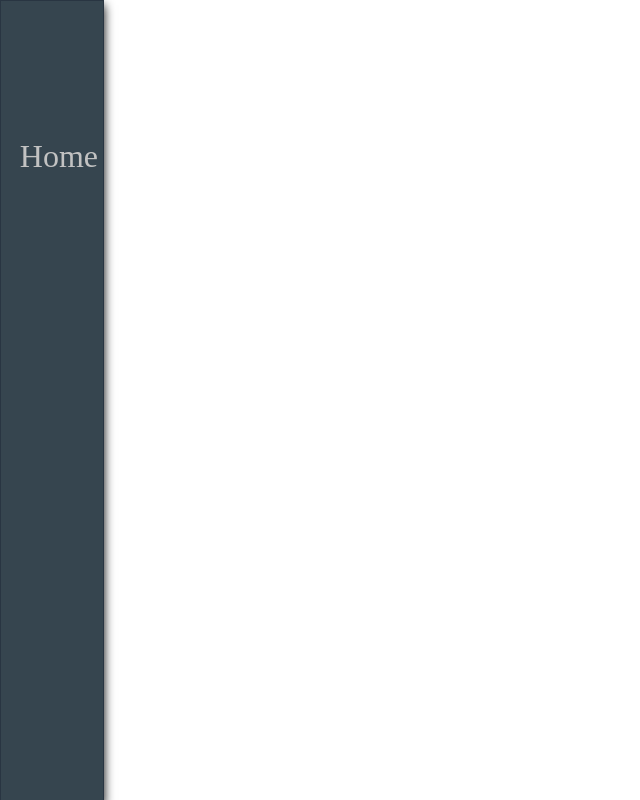
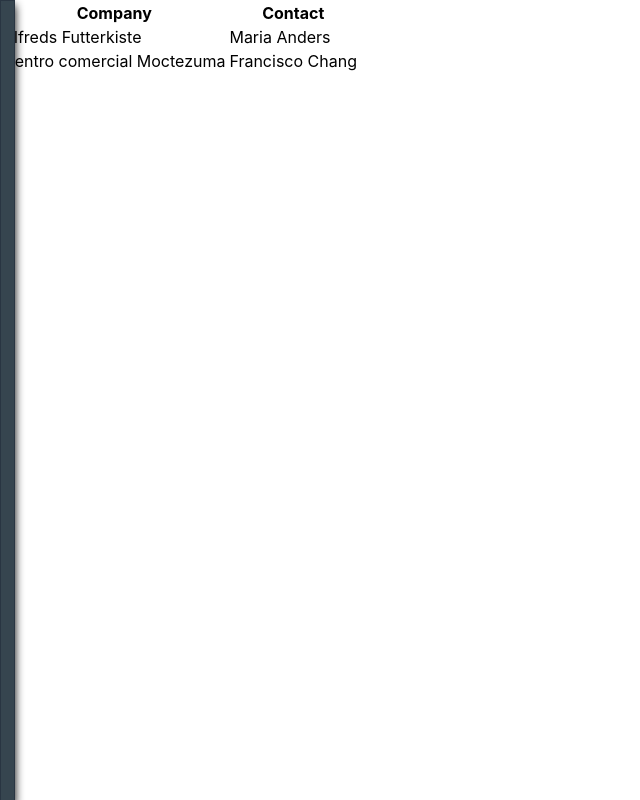
Before and after one commit to NSBEStevens/CTF, a React (Create React App) app: page / in a window 1280 px wide. Shown: the whole page, without its empty margins (0-640 px from the left). Built offline with nearby package versions, Linux system fonts and the light colour scheme.

Commit message:
First yay

```diff
--- a/src/App.js
+++ b/src/App.js
@@ -1,23 +1,15 @@
-import { useState } from 'react';
+import { useEffect, useRef, useState } from 'react';
 import './App.css';
-import { Display } from './components/componentPicker'
-import { Home } from './components/components'
-
-const nav = [
-  {
-    page:0,
-    title:"Home",
-    component: Home
-  }
-];
+import { Problems } from './components/components'
+import { Display } from './components/componentPicker';
+import { Scoreboard } from './Scoreboard/scoreboard'
 
 function Nav(props) {
-
   return (
     <div className="nav">
       <ul>
         {
-          nav.map(x=>{
+          props.nav.map(x=>{
             return (<li key={x.page}>
               <button className={"nava"} onClick={() => props.setPage(x.page)}>{x.title}</button>
             </li>)
@@ -30,9 +22,17 @@ function Nav(props) {
 
 function WebPage(props) {
   const [page, setPage] = useState(0);
+  const nav = [
+    { page: 0, title: "Scoreboard", component: <Scoreboard/> },
+    { page: 1, title: "Problems", component: <Problems/> }
+  ];
+  useEffect(() => {
+
+  },[page]);
+
   return (
     <div>
-      <Nav setPage={setPage}/>
+      <Nav setPage={setPage} nav={nav}/>
       <Display component={page} info={nav}/>
     </div>
   );
--- /dev/null
+++ b/src/Scoreboard/scoreboard.js
@@ -0,0 +1,25 @@
+import React, { useState } from 'react';
+
+
+
+function Scoreboard(props) {
+  return (
+
+    <table>
+      <tr>
+        <th>Company</th>
+        <th>Contact</th>
+      </tr>
+      <tr>
+        <td>Alfreds Futterkiste</td>
+        <td>Maria Anders</td>
+      </tr>
+      <tr>
+        <td>Centro comercial Moctezuma</td>
+        <td>Francisco Chang</td>
+      </tr>
+    </table>
+  );
+}
+
+export { Scoreboard }
--- a/src/components/components.js
+++ b/src/components/components.js
@@ -72,7 +72,7 @@ async function solveProblem(problem,flag,teamName) {
         }
 }
 
-function Home(props) {
+function Problems(props) {
         return (
                 <>
 
@@ -80,4 +80,4 @@ function Home(props) {
         );
 }
 
-export { Home }
+export { Problems, pullTeams }
```
Also changed, not shown: public/NSBE-General.png (added).
